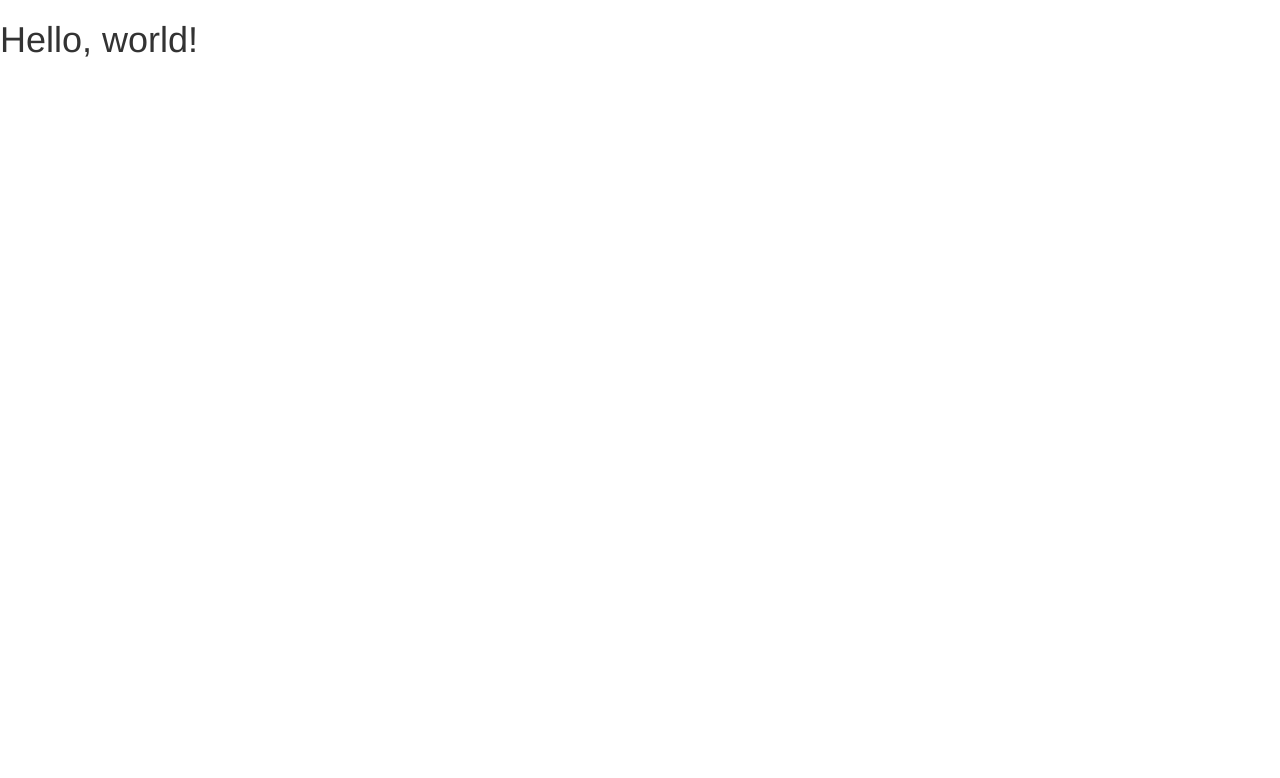
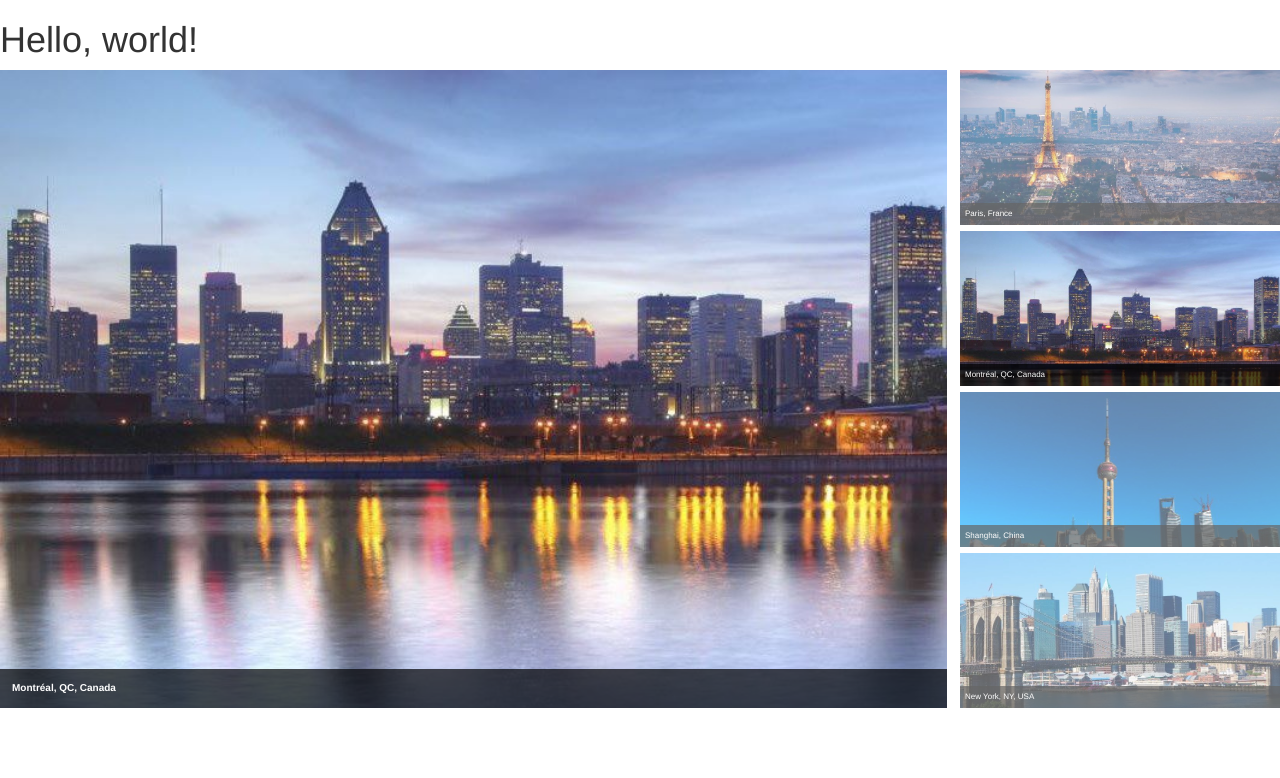
Before and after one commit to 4jisatrio/jagoin, a plain HTML site: page index.html in a window 1280 px wide. Drawn offline with nearby package versions, Linux system fonts and the light colour scheme.

Commit message:
dadi slider e

```diff
--- a/index.html
+++ b/index.html
@@ -9,6 +9,7 @@
 
     <!-- Bootstrap -->
     <link href="https://maxcdn.bootstrapcdn.com/bootstrap/3.3.6/css/bootstrap.min.css" rel="stylesheet" integrity="sha256-7s5uDGW3AHqw6xtJmNNtr+OBRJUlgkNJEo78P4b0yRw= sha512-nNo+yCHEyn0smMxSswnf/OnX6/KwJuZTlNZBjauKhTK0c+zT+q5JOCx0UFhXQ6rJR9jg6Es8gPuD2uZcYDLqSw==" crossorigin="anonymous">
+    <link href="http://4jisatrio.github.io/jagoin/PgwSlider-master/pgwslider.css" rel="stylesheet" >
 
     <!-- HTML5 shim and Respond.js for IE8 support of HTML5 elements and media queries -->
     <!-- WARNING: Respond.js doesn't work if you view the page via file:// -->
@@ -20,9 +21,30 @@
   <body>
     <h1>Hello, world!</h1>
 
+    <ul class="pgwSlider">
+        <li><img src="img/paris.jpg" alt="Paris, France" data-description="Eiffel Tower and Champ de Mars"></li>
+        <li><img src="img/montreal.jpg" alt="Montréal, QC, Canada" data-large-src="img/montreal.jpg"></li>
+        <li>
+            <img src="img/shanghai.jpg">
+            <span>Shanghai, China</span>
+        </li>
+        <li>
+            <a href="http://www.nyc.gov" target="_blank">
+                <img src="img/new-york.jpg">
+    	    <span>New York, NY, USA</span>
+            </a>
+        </li>
+    </ul>
+
     <!-- jQuery (necessary for Bootstrap's JavaScript plugins) -->
     <script src="https://ajax.googleapis.com/ajax/libs/jquery/1.11.3/jquery.min.js"></script>
     <!-- Include all compiled plugins (below), or include individual files as needed -->
     <script src="https://maxcdn.bootstrapcdn.com/bootstrap/3.3.6/js/bootstrap.min.js" integrity="sha256-KXn5puMvxCw+dAYznun+drMdG1IFl3agK0p/pqT9KAo= sha512-2e8qq0ETcfWRI4HJBzQiA3UoyFk6tbNyG+qSaIBZLyW9Xf3sWZHN/lxe9fTh1U45DpPf07yj94KsUHHWe4Yk1A==" crossorigin="anonymous"></script>
+    <script src="http://4jisatrio.github.io/jagoin/PgwSlider-master/pgwslider.js"></script>
+    <script type="text/javascript">
+    $(document).ready(function() {
+        $('.pgwSlider').pgwSlider();
+    });
+    </script>
   </body>
 </html>
```
Also changed, not shown: img/montreal.jpg (added), img/new-york.jpg (added), img/paris.jpg (added), img/shanghai.jpg (added).
